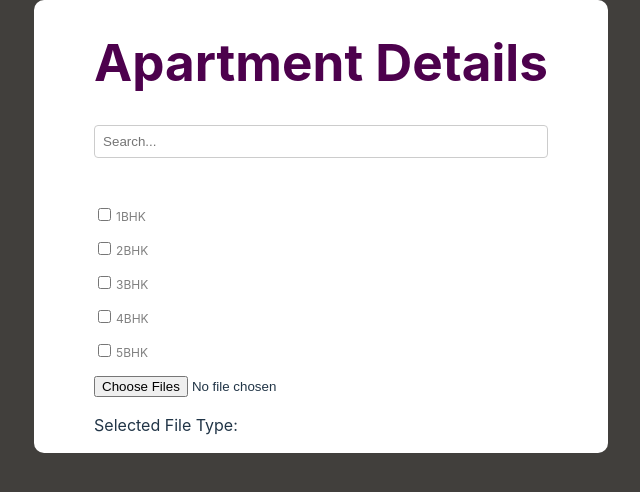
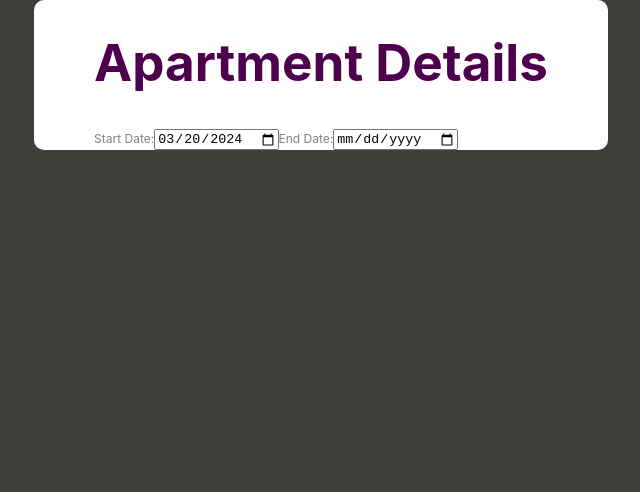
Before and after one commit to ShahreenHRabbani/ProjectDynamicForm, a React (Vite) app: page /apartmentdetails in a window 1280 px wide. Shown: the top 492 px of the page, without its empty margins (319-959 px from the left). Built offline with nearby package versions, Linux system fonts and the light colour scheme.

Commit message:
feat: to add calender component

```diff
--- a/package.json
+++ b/package.json
@@ -10,7 +10,9 @@
     "preview": "vite preview"
   },
   "dependencies": {
+    "date-fns": "^3.6.0",
     "react": "^18.2.0",
+    "react-date-range": "^2.0.0-alpha.4",
     "react-dom": "^18.2.0",
     "react-router-dom": "^6.22.3"
   },
--- a/src/Component/Apartment/AparrtmentInfo.jsx
+++ b/src/Component/Apartment/AparrtmentInfo.jsx
@@ -1,7 +1,10 @@
 import "./ApartmentInfo.css";
 import Dropdown from "../Filter/Dropdown/Dropdown";
 import Checkbox from "../Filter/Checkbox/Checkbox";
-import FileUpload from "../Filter/FileUpload/FileUpload.jsx"
+import FileUpload from "../Filter/FileUpload/FileUpload.jsx";
+import CalenderwithLib from "../Filter/Calender/Calenderwithlibrary/Calender.jsx";
+import CalenderwithoutLib from "../Filter/Calender/CaldenderwithoutLibraray/CalenderwithoutLib.jsx"
+
 
 
 const dropdownOptionList = [
@@ -26,7 +29,7 @@ const ApartmentInfo = () => {
     <div className="apatmentInfo">
       <form className="apartmentInfoForm">
         <h1>Apartment Details</h1>
-        <div className="dropdown">
+        {/* <div className="dropdown">
           <span className="label">{"Amenities"}</span>
           <Dropdown
             name="dropdown"
@@ -48,6 +51,10 @@ const ApartmentInfo = () => {
             name="fileupload"
             onChange={handleOnChange}
           />
+        </div> */}
+        <div className="Calender">
+          <CalenderwithoutLib
+          />
         </div>
       </form>
     </div>
--- /dev/null
+++ b/src/Component/Filter/Calender/CaldenderwithoutLibraray/CalenderwithoutLib.jsx
@@ -0,0 +1,47 @@
+import React, { useState } from 'react';
+
+const DateRangePicker = () => {
+  const [startDate, setStartDate] = useState(new Date());
+  const [endDate, setEndDate] = useState(null);
+
+  const handleStartDateChange = (e) => {
+    const selectedDate = new Date(e.target.value);
+    if (selectedDate >= new Date()) {
+      setStartDate(selectedDate);
+      if (!endDate || selectedDate > endDate) {
+        setEndDate(null);
+      }
+    }
+  };
+
+  const handleEndDateChange = (e) => {
+    const selectedDate = new Date(e.target.value);
+    if (selectedDate >= startDate) {
+      setEndDate(selectedDate);
+    }
+  };
+
+  return (
+    <div>
+      <label htmlFor="startDate">Start Date:</label>
+      <input
+        type="date"
+        id="startDate"
+        value={startDate.toISOString().split('T')[0]}
+        onChange={handleStartDateChange}
+        min={new Date().toISOString().split('T')[0]} // Set minimum date to current date
+      />
+      <label htmlFor="endDate">End Date:</label>
+      <input
+        type="date"
+        id="endDate"
+        value={endDate ? endDate.toISOString().split('T')[0] : ''}
+        onChange={handleEndDateChange}
+        min={startDate.toISOString().split('T')[0]} // Set minimum date to selected start date
+        disabled={!startDate} // Disable end date until start date is selected
+      />
+    </div>
+  );
+};
+
+export default DateRangePicker;
--- /dev/null
+++ b/src/Component/Filter/Calender/Calenderwithlibrary/Calender.css
@@ -0,0 +1,18 @@
+.container{
+    display: flex ;
+    justify-content: center;
+    align-items: center;
+    height: 100px;
+    position: relative;
+}
+
+.container{
+    padding: 20px;
+    border: 2px solid gray ;
+    cursor: pointer;
+}
+
+.dateRange {
+    position: absolute;
+    top: 120px ;
+}
--- /dev/null
+++ b/src/Component/Filter/Calender/Calenderwithlibrary/Calender.jsx
@@ -0,0 +1,28 @@
+import { DateRangePicker } from "react-date-range";
+import { useState } from "react";
+
+import "./Calender.css";
+
+
+const Calender = () =>
+{
+    const [date , setDate] = useState(
+        {
+            startDate: new Date(),
+            endeDate : new Date (),
+            key :'selection',
+
+        }
+    )
+
+    return
+    (
+        <div className="container">
+            <span className="calender">start date to end date</span>
+            <DateRangePicker ranges={[date]} onchange = {() => {}} />
+        </div>
+    )
+
+}
+
+export default Calender ;
```
Also changed, not shown: 1 other file (tests, documents, lock files or other folders).
